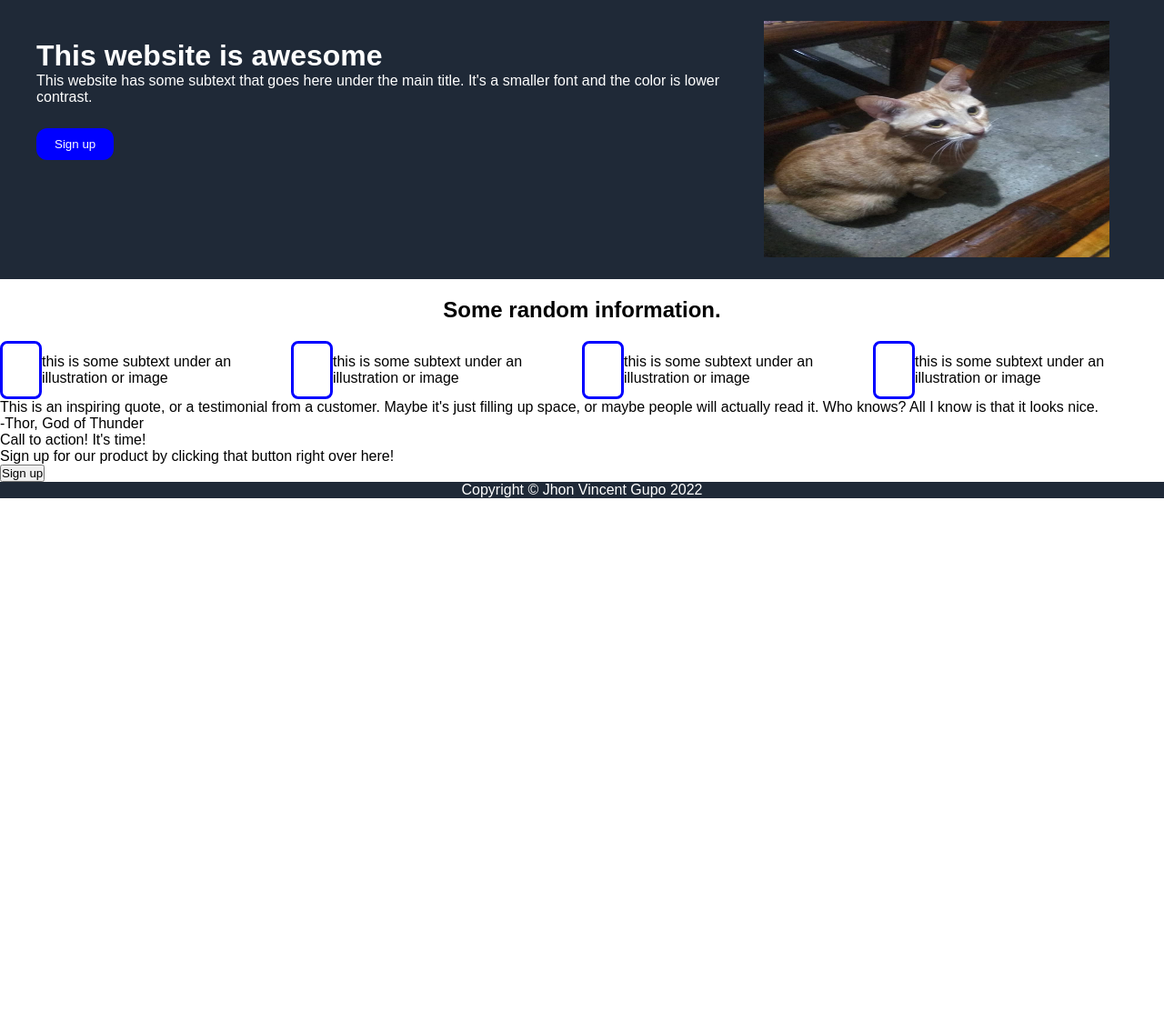
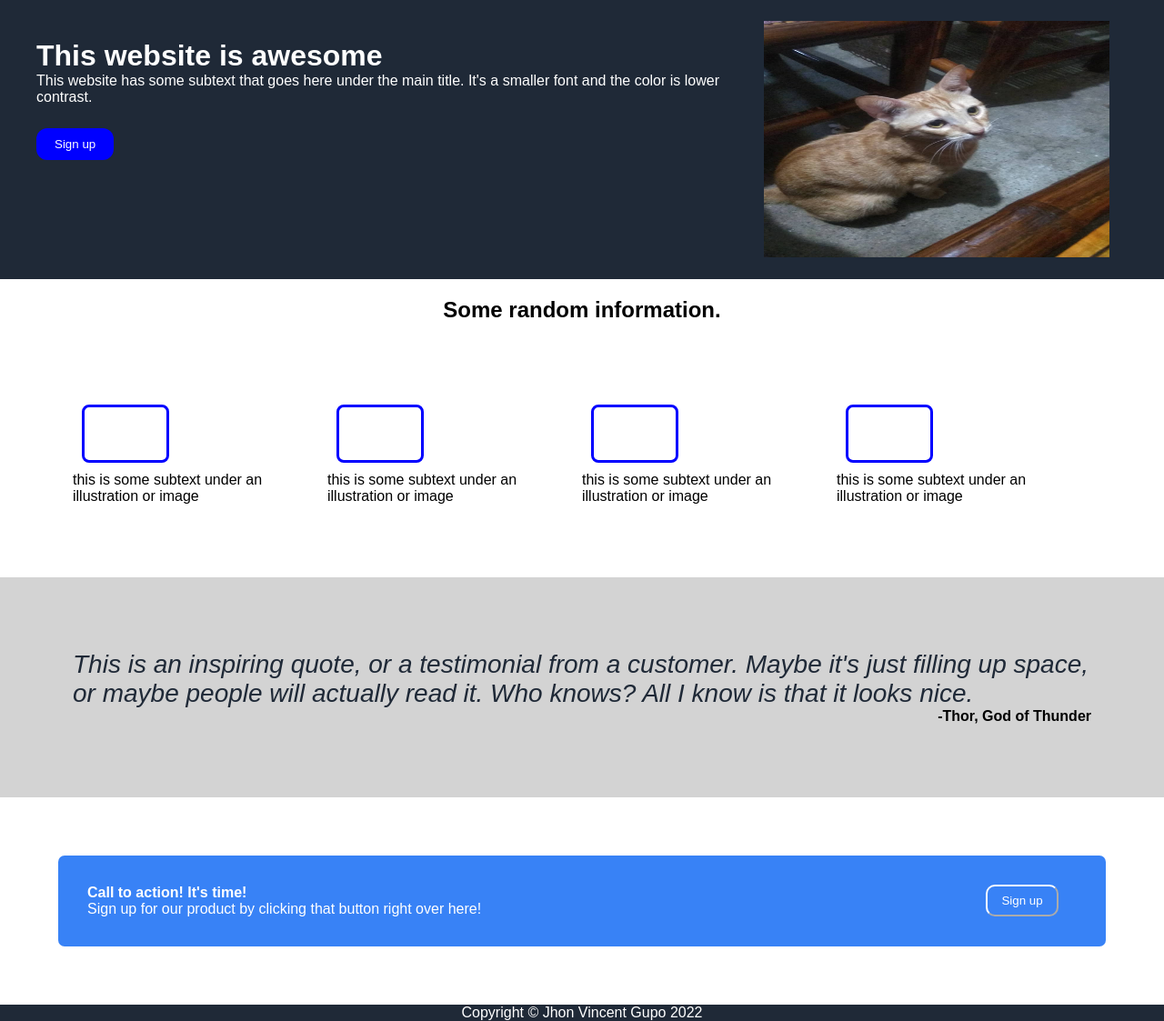
Before and after one commit to JVincentG/odin-landing-page, a plain HTML site: page fp.html in a window 1280 px wide. Shown: the part 65-1188 px from the top of the page at 91% size. Before the commit the page ends 800 px from the top, so only its background shows below. Drawn offline with Linux system fonts and the light colour scheme.

Commit message:
complete lower body

```diff
--- a/fp.html
+++ b/fp.html
@@ -32,28 +32,54 @@
     </div>
     <div class="upper-body">
         <h2>Some random information.</h2>
+        <div class="card-container">
             <div class="card">
+                <div class="card-image">
                     <a href=""><img src=""></a>
+                </div>
                 <p class="card-text">this is some subtext under an illustration or image</p>
+            </div>
+            <div class="card">
+                <div class="card-image">
                     <a href=""><img src=""></a>
+                </div>
                 <p class="card-text">this is some subtext under an illustration or image</p>
+            </div>
+            <div class="card">
+                <div class="card-image">
                     <a href=""><img src=""></a>
+                </div>
                 <p class="card-text">this is some subtext under an illustration or image</p>
+            </div>
+            <div class="card">
+                <div class="card-image">
                     <a href=""><img src=""></a>
+                </div>
                 <p class="card-text">this is some subtext under an illustration or image</p>
             </div>
         </div>
+    </div>
     <div class="middle-body">
+        <div class="inspiration">
             <p>This is an inspiring quote, or a testimonial from a customer.
                 Maybe it's just filling up space, or maybe people will actually read it.
                 Who knows? All I know is that it looks nice.
             </p>
-        <p class="quote">-Thor, God of Thunder</p>
+        </div>
+        <div class= "author">
+            <p class="quoteAuthor">-Thor, God of Thunder</p>
+        </div>
     </div>
     <div class="lower-body">
-        <p>Call to action! It's time!</p>
+        <div class="lbCard">
+            <div class="lbText">
+                <p class="action">Call to action! It's time!</p>
                 <p>Sign up for our product by clicking that button right over here!</p>
+            </div>
+            <div class="lbButton">
                 <button>Sign up</button>
+            </div>
+        </div>
     </div>
     <footer>
         <p>Copyright © Jhon Vincent Gupo 2022</p>
--- a/style.css
+++ b/style.css
@@ -73,21 +73,94 @@ body .title-top .right img{
     margin-right: 40px;
 }
 .upper-body h2 {
-    margin: 20px;
+    margin-top: 20px;
     display: flex;
     justify-content: center;
     font-weight: 700;
+
 }
-.upper-body .card{
+.upper-body .card-image {
+    width: 100%;
+    flex-wrap: auto;
+}
+
+.card-container{
     display: flex;
     justify-content: center;
-    align-items: center;
+    padding: 5rem;
 }
 
-.upper-body .card a {
+.card-container .card-image{
+    margin: 10px;
+
+}
+
+.card-container .card-image {
     padding: 20px;
     border: 3px solid blue;
     border-radius: 8px;
+    width: 6rem;
+}
+
+.card-container .card-text {
+    width: 80%;
+}
+
+.middle-body{
+    background-color: lightgray;
+    padding: 5rem;
+}
+
+.middle-body .inspiration {
+    font-size: 28px;
+    font-style: italic;
+    color: #1F2937;
+}
+
+.middle-body .author p{
+    display: flex;
+    justify-content: flex-end;
+    font-weight: 800;
+
+
+}
+
+.lower-body{
+    padding: 4rem;
+}
+
+.lower-body .lbCard{
+    padding: 2rem;
+    background-color:#3882F6;
+    border-radius: 7px;
+    color: white;
+    display: flex;
+    justify-content: space-between;
+}
+
+.lbText{
+    width: 40rem;
+}
+
+
+.lbCard .action {
+    font-weight: 800;
+}
+
+.lbButton {
+
+    align-items:flex-end;
+}
+
+.lbCard .lbButton button{
+    background-color: #3882F6;
+    color: white;
+    border-color: white;
+    border-radius: 10px;
+    padding: 8px;
+    width: 80px;
+    margin-right: 20px;
+
 }
 
 footer{
```
Lines whose indentation alone changed are shown as unchanged.
